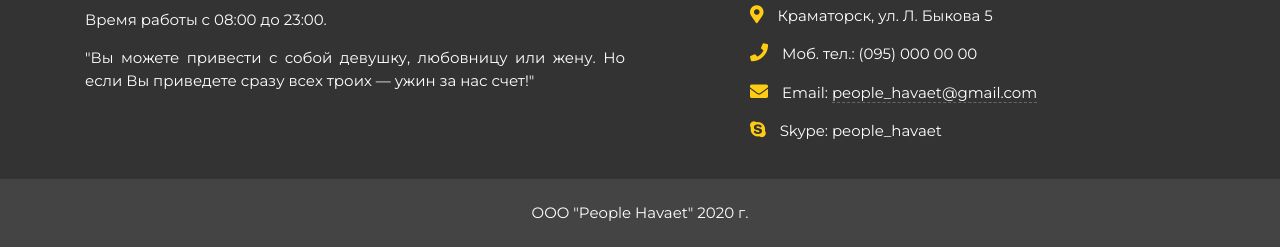
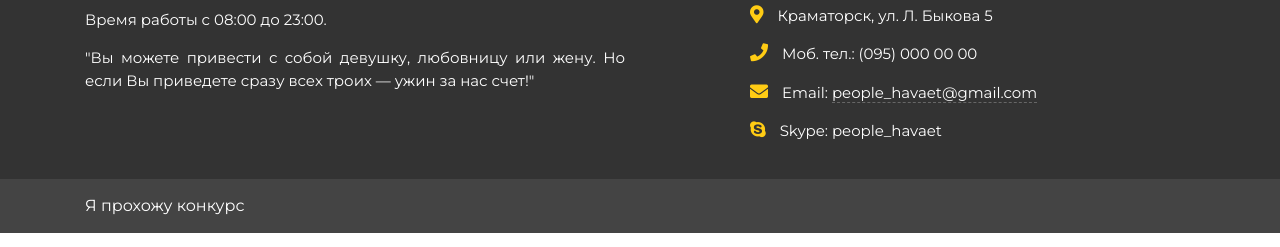
Before and after one commit to parasochka1982/People, a plain HTML site: page index.html in a window 1280 px wide. Shown: the part 3200-3447 px from the top of the page. Drawn offline with nearby package versions, Linux system fonts and the light colour scheme.

Commit message:
Update index.html

```diff
--- a/index.html
+++ b/index.html
@@ -417,7 +417,7 @@
             <div class="container">
                 <div class="row">
                     <div class="col-md-12 footer-copyright">
-                        <p>OOO "People Havaet" 2020 г.</p>
+                        <a href="https://unkd.com.ua" target="_blank">Я прохожу конкурс</a>
                     </div>
                 </div>
             </div>
```
